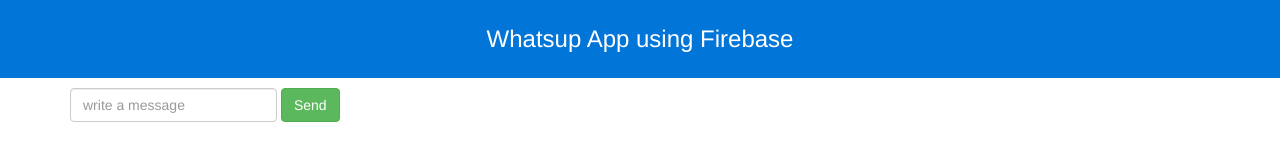
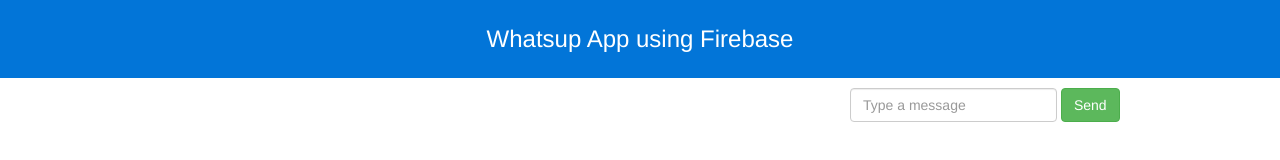
Before and after one commit to shaikmutherpasha/whatsup.github.io, a plain HTML site: page index.html in a window 1280 px wide. Drawn offline with Linux system fonts and the light colour scheme; no server answers.

Commit message:
Update index.html

```diff
--- a/index.html
+++ b/index.html
@@ -12,10 +12,14 @@
 <section>
     <div class="container">
         <div class="row">
-            <div class="col-md-12">
-                <form class="form-inline">
+            <div class="col-md-8">
+                <ol id="ol-list">
+                </ol>
+            </div>
+            <div class="col-md-4">
+                <form id="post-form" class="form-inline" action="https://whatsup-43720.firebaseio.com/.json">
                     <div class="form-group">
-                        <input id="message" type="text" class="form-control" placeholder="write a message">
+                        <input id="message" type="text" class="form-control" placeholder="Type a message">
                     </div>
                     <button type="submit" class="btn btn-success">Send</button>
                 </form>
```
